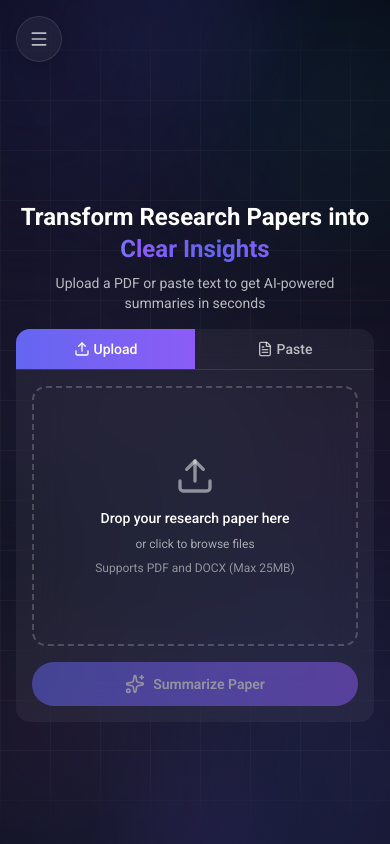
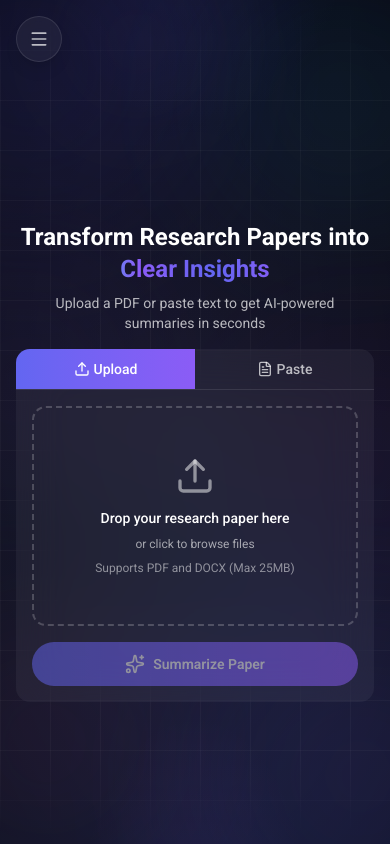
Before and after one commit to KimMathew/ParseAI, a Next.js app: page /upload in a window 390 px wide. Built offline with nearby package versions, Linux system fonts and the light colour scheme; no server answers.

Commit message:
Adjusted the height of the inputs

```diff
--- a/app/(authenticated)/upload/components/UploadForm.tsx
+++ b/app/(authenticated)/upload/components/UploadForm.tsx
@@ -128,7 +128,7 @@ export default function UploadForm({
             {uploadMethod === 'file' ? (
               <div>
                 <label
-                  className={`border-2 border-dashed ${theme.uploadBorder} rounded-xl p-6 sm:p-8 md:p-12 text-center ${!file ? `${theme.uploadHoverBorder} ${theme.uploadHoverBg} cursor-pointer` : ''} transition-all flex flex-col items-center justify-center min-h-[260px] sm:min-h-[300px] md:min-h-80`}
+                  className={`border-2 border-dashed ${theme.uploadBorder} rounded-xl p-6 text-center ${!file ? `${theme.uploadHoverBorder} ${theme.uploadHoverBg} cursor-pointer` : ''} transition-all flex flex-col items-center justify-center min-h-[220px] sm:min-h-60 md:min-h-[260px]`}
                   htmlFor="file-upload-input"
                 >
                   {!file ? (
@@ -226,7 +226,7 @@ export default function UploadForm({
                 <div className="relative">
                   <textarea
                     placeholder="Paste your research paper text here..."
-                    className={`w-full min-h-[230px] sm:min-h-[270px] md:min-h-[290px] p-3 sm:p-4 ${text ? 'pb-12' : ''} ${theme.inputBg} border ${theme.inputBorder} rounded-xl focus:ring-2 focus:ring-[#6366F1] focus:border-transparent resize-none text-sm sm:text-base ${theme.inputText} ${theme.inputPlaceholder}`}
+                    className={`w-full min-h-[188px] sm:min-h-52 md:min-h-[228px] p-3 sm:p-4 ${text ? 'pb-12' : ''} ${theme.inputBg} border ${theme.inputBorder} rounded-xl focus:ring-2 focus:ring-[#6366F1] focus:border-transparent resize-none text-sm sm:text-base ${theme.inputText} ${theme.inputPlaceholder}`}
                     value={text}
                     onChange={onTextChange}
                   />
```
